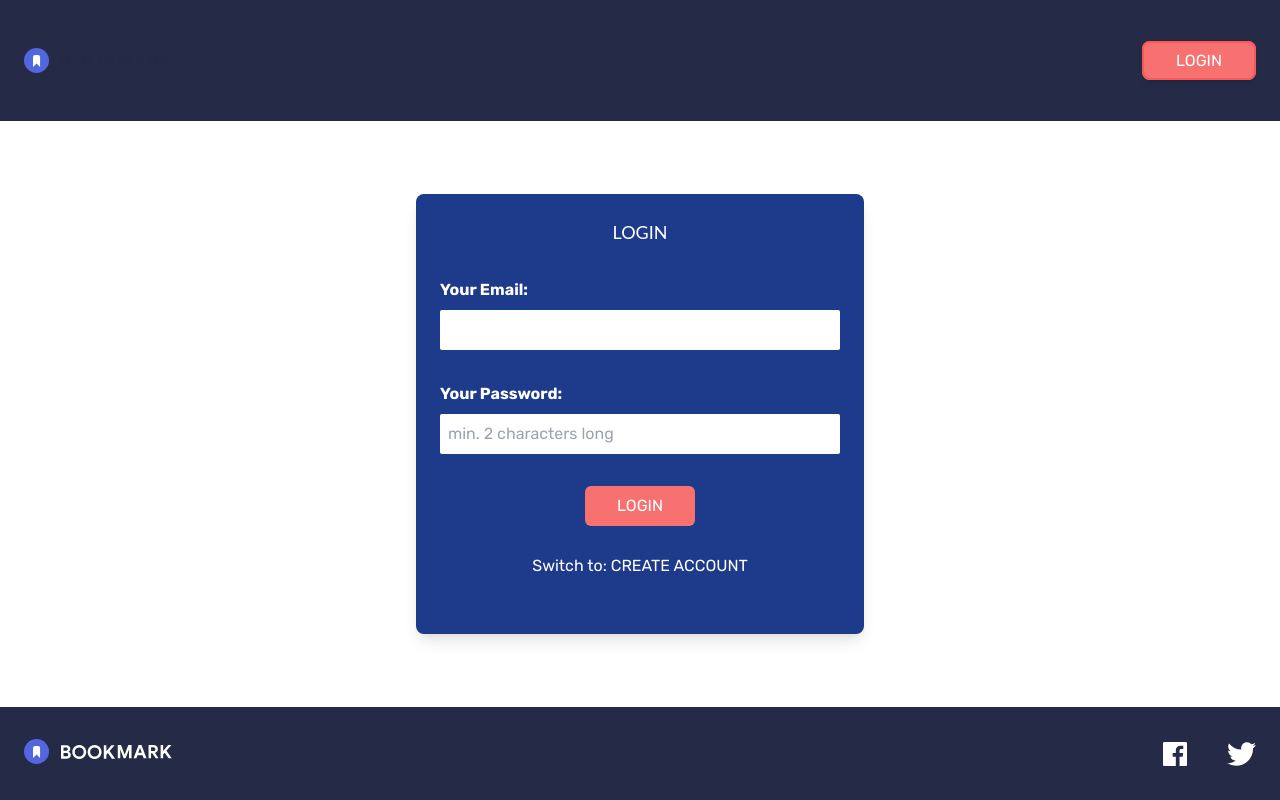
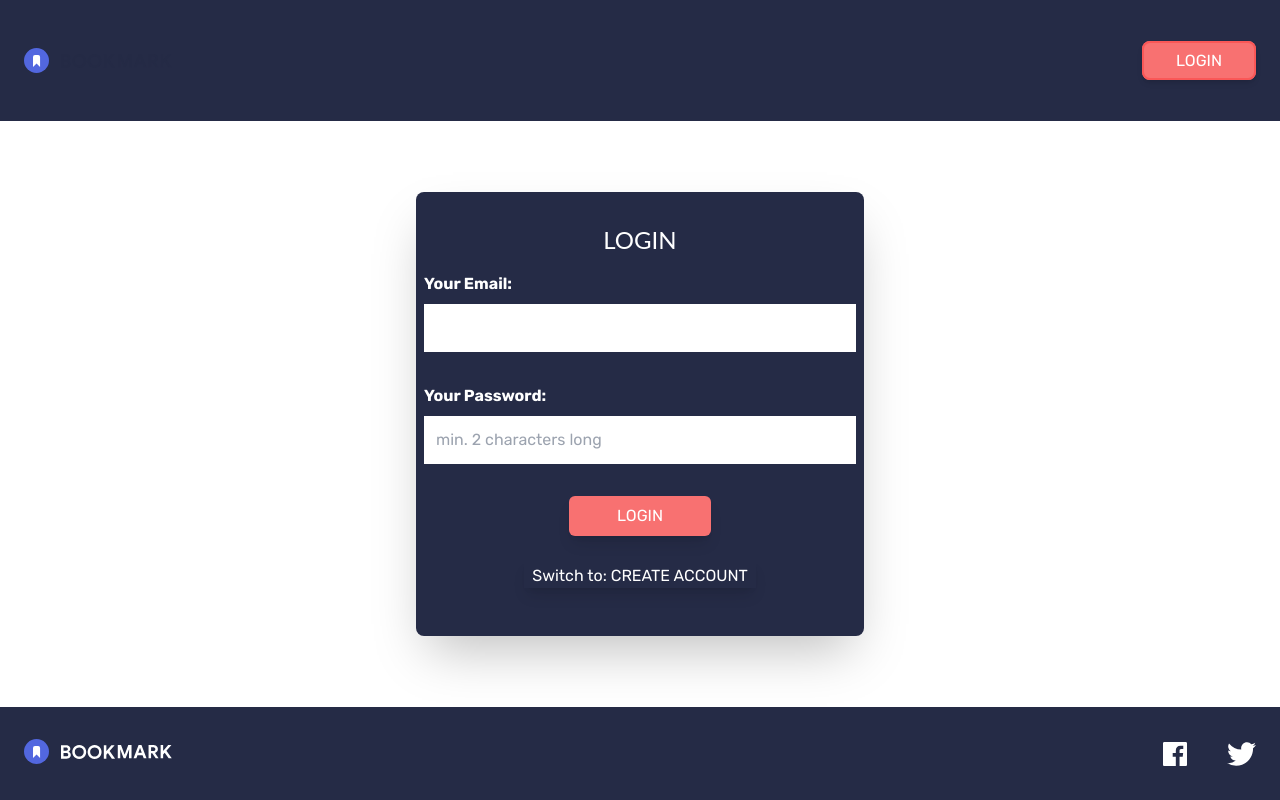
Before and after one commit to spatulatom/react-next-auth, a Next.js app: page /auth in a window 1280 px wide. Built offline with nearby package versions, Linux system fonts and the light colour scheme; no server answers.

Commit message:
tailwind auth page

```diff
--- a/components/auth/auth-form.js
+++ b/components/auth/auth-form.js
@@ -110,8 +110,8 @@ function AuthForm() {
   }
 
   return (
-    <section className="m-auto my-12 max-w-md bg-blue-900 py-4 px-2 md:p-6 rounded-lg shadow-lg ">
-      <h1 className="text-white text-center text-lg uppercase mb-8">
+    <section className="m-auto my-12 max-w-md bg-veryDarkBlue py-4 px-2 rounded-lg shadow-2xl ">
+      <h1 className="text-white text-center text-2xl uppercase m-4">
         {isLogin ? 'Login' : 'Create a new account'}
       </h1>
       <form onSubmit={submitHandler}>
@@ -120,7 +120,7 @@ function AuthForm() {
             Your Email:
           </label>
           <input
-            className="rounded-sm w-full p-2"
+            className="w-full p-3"
             type="email"
             id="email"
             required
@@ -132,7 +132,7 @@ function AuthForm() {
             Your Password:
           </label>
           <input
-            className="rounded-sm w-full p-2"
+            className="w-full p-3"
             type="password"
             id="password"
             required
@@ -141,12 +141,12 @@ function AuthForm() {
           />
         </div>
         <div className="flex flex-col items-center">
-          <button className="text-white uppercase bg-red-400 rounded-md py-2 mb-4 px-8 hover:bg-white hover:text-red-400 ">
+          <button className="text-white uppercase bg-red-400 rounded-md py-2 mb-4 px-12 hover:bg-white hover:text-red-400 shadow-lg ">
             {isLogin ? 'Login' : 'Create Account'}
           </button>
           <button
             type="button"
-            className="mt-2 mb-8 text-white pt-1 px-1 hover:text-red-400"
+            className="mt-2 mb-8 text-white pt-1 px-2 hover:text-red-400 shadow-lg"
             onClick={switchAuthModeHandler}
           >
             {isLogin ? ' Switch to: CREATE ACCOUNT' : 'Switch to: LOGIN'}
```
